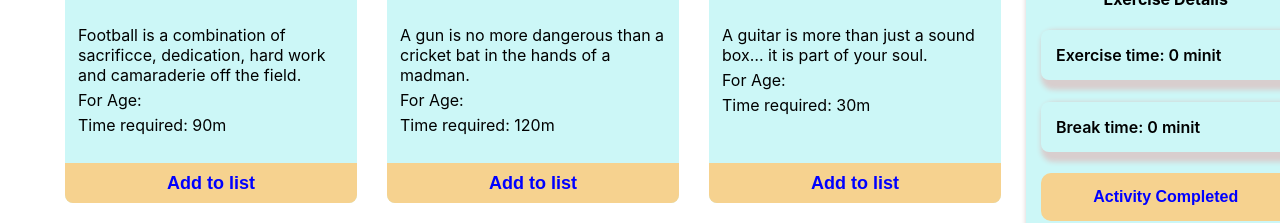
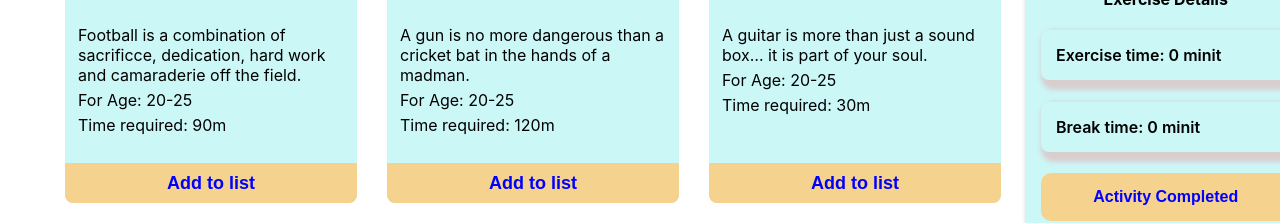
Before and after one commit to Mehedi62544Hasan/Assignment-8, a React (Create React App) app: page / in a window 1280 px wide. Shown: the part 383-606 px from the top of the page. Built offline with nearby package versions, Linux system fonts and the light colour scheme.

Commit message:
last commit

```diff
--- a/src/components/Player/Player.js
+++ b/src/components/Player/Player.js
@@ -10,7 +10,7 @@ const Player = (props) => {
             <div>
             <h4>{name}</h4>
             <p> {ratings}</p>
-            <p>For Age: {}</p>
+            <p>For Age: 20-25</p>
             <p>Time required: {price}m</p>
             </div>
             <button onClick={() => props.handleClick(props.player)}>Add to list</button>
--- a/src/components/SetCart/SetCart.js
+++ b/src/components/SetCart/SetCart.js
@@ -2,7 +2,6 @@ import React, { useState } from 'react';
 import user from '../../DSC_0009~2.JPG';
 import { addToDb } from '../../utilities/fakedb';
 import './SetCart.css'
-// import img '../../../public/DSC_0009~2.JPG'
 
 const SetCart = (props) => {
     const [breaks, setBreaks] = useState(0)
```
Also changed, not shown: src/7618.jpg (added).
